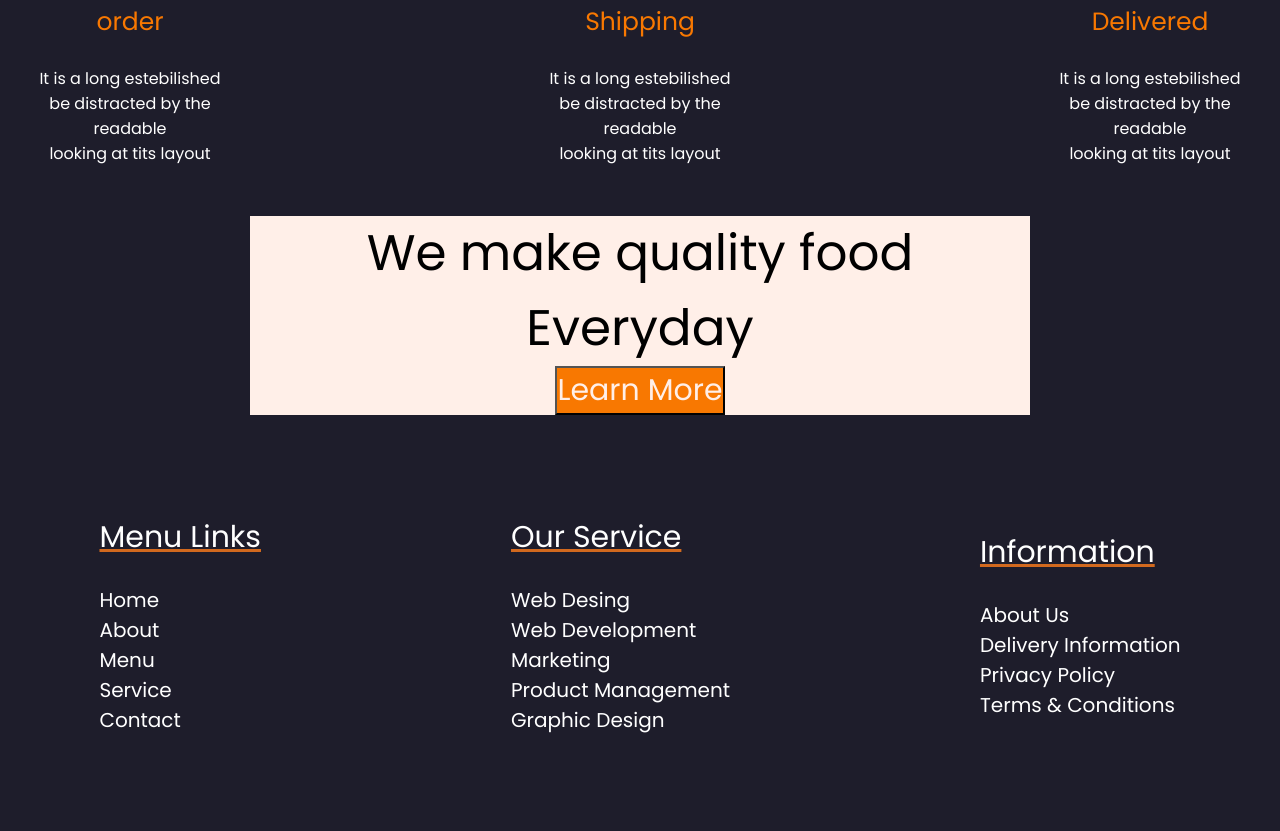
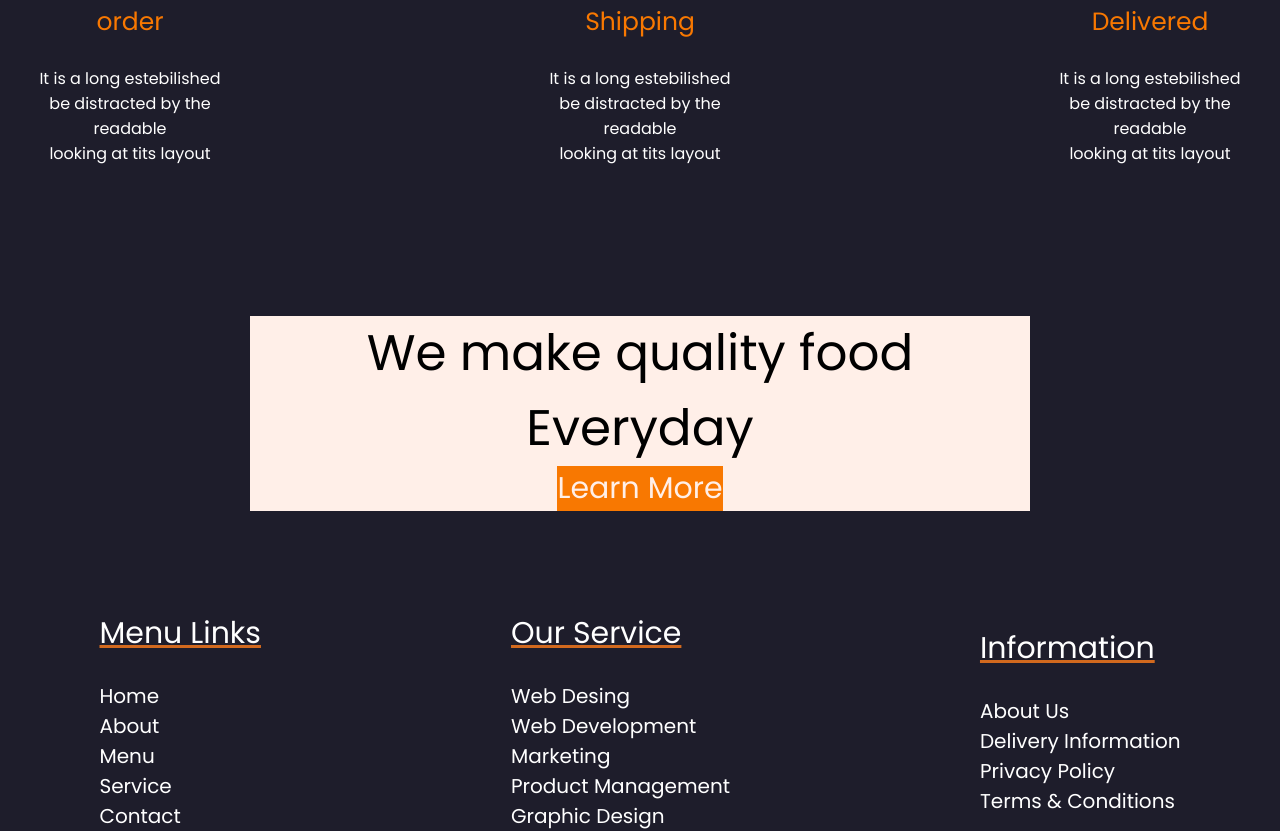
Before and after one commit to JuanJoseBastoGonzalez/maquetacion, a plain HTML site: page index.html in a window 1280 px wide. Shown: the part 2121-2952 px from the top of the page. Before the commit the page ends 2856 px from the top, so only its background shows below. Drawn offline with Linux system fonts and the light colour scheme.

Commit message:
Update style.css

```diff
--- a/css/style.css
+++ b/css/style.css
@@ -197,7 +197,7 @@
     align-items: center;
     gap: 250px;
     background: #ffefe8;
-    margin: 0 250px ;
+    margin: 100px 250px ;
 }
 .info-container{
     font-size: 50px;
@@ -209,6 +209,7 @@
     background: #f87801;
     font-size: 30px;
     color:#ffefe8;
+    border:none;
 }
 .info{
     background: #ffefe8;
```
